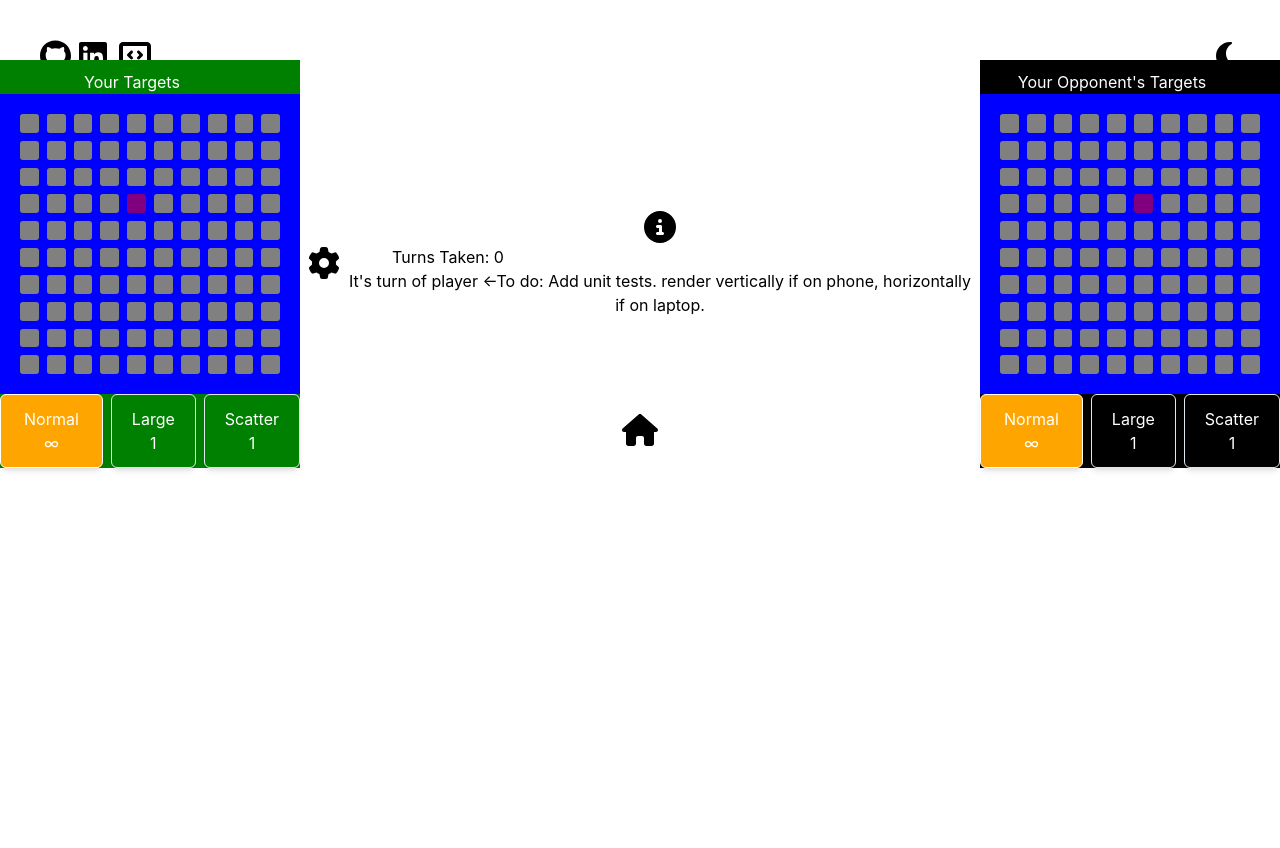
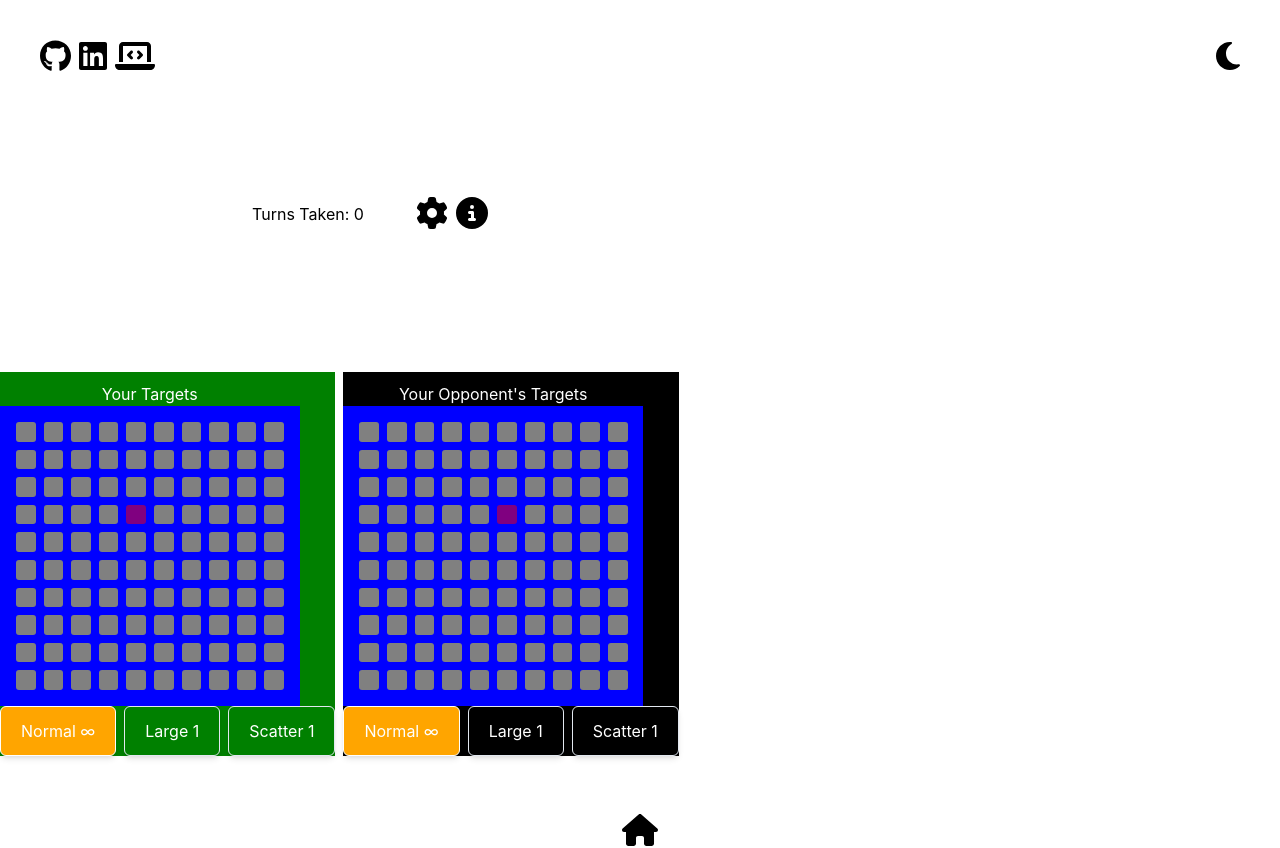
Before and after one commit to AalimCoding/AalimCoding.github.io, a React (Create React App) app: page /#/Battleships in a window 1280 px wide. Before the commit the page ends 800 px from the top, so only its background shows below. Built offline with nearby package versions, Linux system fonts and the light colour scheme.

Commit message:
Tidied the UI.

```diff
--- a/src/Battleships.js
+++ b/src/Battleships.js
@@ -3,7 +3,7 @@ import { useState, useEffect } from "react";
 import RadioCardWeapons from "./RadioCardWeapons";
 import { FontAwesomeIcon } from "@fortawesome/react-fontawesome";
 import { faCircleInfo, faCrown, faGear } from "@fortawesome/free-solid-svg-icons";
-import { Box, Grid, GridItem, HStack, Radio, RadioGroup, Stack, useRadioGroup } from "@chakra-ui/react";
+import { Box, Grid, GridItem, HStack, useRadioGroup } from "@chakra-ui/react";
 import BattleshipsInfo from "./BattleshipsInfo";
 import BattleshipsSettings from "./BattleshipsSettings";
 
@@ -357,12 +357,41 @@ This should help ensure the game is fair.*/
             color: theme === "light" ? "black" : "white",
             background: theme === "light" ? "white" : "black"
         }}>
+            <HStack height={200}>
+                <Box width={200}>{message}</Box>
+                <Box width={200}>{'\n Turns Taken: ' + turnCount}</Box>
+                It's turn of player {whoseTurnIsIt ? "->" : "<-"}
+                To do:
+                Add unit tests.
+                render vertically if on phone, horizontally if on laptop.
+
+                <Box onClick={() => { setShowSettings(!showSettings) }}>
+
+                    <FontAwesomeIcon icon={faGear} size="2x"
+                        style={{
+                            background: theme === "light" ? "white" : "black",
+                            color: theme === "light" ? "black" : "white",
+                        }} />
+                </Box>
+
+                <Box onClick={() => {
+                    setShowInfo(!showInfo)
+                }}>
+                    <FontAwesomeIcon icon={faCircleInfo} size="2x"
+                        style={{
+                            background: theme === "light" ? "white" : "black",
+                            color: theme === "light" ? "black" : "white",
+                        }} />
+                </Box>
+            </HStack>
+
+
 
             <BattleshipsInfo showInfo={showInfo} />
 
             <BattleshipsSettings showSettings={showSettings} Gamemode={Gamemode} setGamemode={setGamemode} />
 
-            <HStack height={300}>
+            <HStack height={500}>
 
                 <Box style={{
                     background: whoseTurnIsIt === 0 ? 'green' : (theme === "light" ? "black" : "white"),
@@ -371,7 +400,7 @@ This should help ensure the game is fair.*/
                     <FontAwesomeIcon icon={faCrown} size="2x"
                         style={{
                             background: whoseTurnIsIt === 0 ? 'green' : (theme === "light" ? "black" : "white"),
-                            color: winner[0] ==  1 ? "yellow" : (whoseTurnIsIt === 0 ? 'green' : (theme === "light" ? "black" : "white"))
+                            color: winner[0] == 1 ? "yellow" : (whoseTurnIsIt === 0 ? 'green' : (theme === "light" ? "black" : "white"))
                         }} />
                     <Grid width={300}
                         height={300}
@@ -379,7 +408,7 @@ This should help ensure the game is fair.*/
                         templateRows='repeat(10, 1fr)'
                         gap={2}
                         background={"blue"}
-                        padding={5}>
+                        padding={4}>
                         {gridItems[0]}
                     </Grid>
                     <Box>
@@ -389,38 +418,7 @@ This should help ensure the game is fair.*/
 
 
 
-                <Box onClick={() => {
-                    setShowSettings(!showSettings)
 
-                }}>
-
-                <FontAwesomeIcon icon={faGear} size="2x"
-                        style={{
-                            background: theme === "light" ? "white" : "black",
-                            color: theme === "light" ? "black" : "white",
-                        }}
-                    />
-                    </Box>
-
-                <Box onClick={() => {
-                    setShowInfo(!showInfo)
-
-                }}>
-                    <FontAwesomeIcon icon={faCircleInfo} size="2x"
-                        style={{
-                            background: theme === "light" ? "white" : "black",
-                            color: theme === "light" ? "black" : "white",
-                        }}
-                    />
-
-                    <Box width={200}>{message}</Box>
-                    <Box width={200}>{'\n Turns Taken: ' + turnCount}</Box>
-                    It's turn of player {whoseTurnIsIt ? "->" : "<-"}
-                    To do:
-                    Add unit tests.
-                    render vertically if on phone, horizontally if on laptop.
-
-                </Box>
 
                 <Box style={{
                     background: whoseTurnIsIt === 1 ? 'green' : (theme === "light" ? "black" : "white"),
@@ -429,7 +427,7 @@ This should help ensure the game is fair.*/
                     <FontAwesomeIcon icon={faCrown} size="2x"
                         style={{
                             background: whoseTurnIsIt === 1 ? 'green' : (theme === "light" ? "black" : "white"),
-                            color: winner[1] ==  1 ? "yellow" : (whoseTurnIsIt === 1 ? 'green' : (theme === "light" ? "black" : "white"))
+                            color: winner[1] == 1 ? "yellow" : (whoseTurnIsIt === 1 ? 'green' : (theme === "light" ? "black" : "white"))
                         }} />
                     <Grid width={300}
                         height={300}
@@ -437,7 +435,7 @@ This should help ensure the game is fair.*/
                         templateRows='repeat(10, 1fr)'
                         gap={2}
                         background={"blue"}
-                        padding={5}>
+                        padding={4}>
                         {gridItems[1]}
                     </Grid>
                     <Box>
--- a/src/BattleshipsInfo.js
+++ b/src/BattleshipsInfo.js
@@ -1,9 +1,5 @@
 import { useTheme } from "./ThemeContext"
-import { useState, useEffect } from "react";
-import RadioCardWeapons from "./RadioCardWeapons";
-import { FontAwesomeIcon } from "@fortawesome/react-fontawesome";
-import { faCircleInfo } from "@fortawesome/free-solid-svg-icons";
-import { Box, Grid, GridItem, HStack, Radio, RadioGroup, Stack, useRadioGroup } from "@chakra-ui/react";
+import { Box, HStack } from "@chakra-ui/react";
 
 // provide a default value of false to prevent errors.
 function BattleshipsInfo({ showInfo = false }) {
@@ -14,38 +10,20 @@ function BattleshipsInfo({ showInfo = false }) {
             <Box style={{
                 background: theme === "light" ? "white" : "black",
                 color: theme === "light" ? "black" : "white",
-            }}>This box is a placeholder the info box explaining the rules of Battleships
+            }}>
+
                 Battleships is a 10x10 grid based game in which it is your job to destroy the battleships of your oponent.
                 To do this, you must destroy all the tiles which their battleships occupy by choosing a weapon type and then selecting a tile to target.
 
+                <HStack>
+                    Types of Tile:
+
+                    <Box>Grey Tiles: These tiles have not yet been hit.</Box>
+                    <Box>Purple Tiles: Hit these tiles for ammo.</Box>
+                    <Box >Blue Tiles: These tiles show the empty ocean.  </Box>
+                    <Box>Orange Tiles: These tiles show part of a boat on fire!</Box>
 
 
-                <HStack >Types of Tile:
-                    <Grid width={40}
-                        height={40}
-                        templateColumns='repeat(1, 1fr)'
-                        templateRows='repeat(4, 1fr)'
-                        gap={2}
-                        background={"blue"}
-                        padding={5}>
-                        <GridItem
-                            aspectRatio='1/1' bg={"purple"} borderRadius={3}
-                        />
-                        <GridItem
-                            aspectRatio='1/1' bg={"grey"} borderRadius={3}
-                        />
-                        <GridItem
-                            aspectRatio='1/1' bg={"blue"} borderRadius={3}
-                        />
-                        <GridItem
-                            aspectRatio='1/1' bg={"orange"} borderRadius={3}
-                        />
-
-                    </Grid>
-                    <Box>Grey Tiles: These tiles have not yet been hit.</Box>
-                    <Box>Purple Tiles: These tiles have not yet been hit, and reward ammo when hit.</Box>
-                    <Box>Blue Tiles: These tiles represent the empty ocean.</Box>
-                    <Box>Orange Tiles: These tiles represent part of a boat on fire!</Box>
                 </HStack>
 
                 <HStack >Types of Weapon:
```
